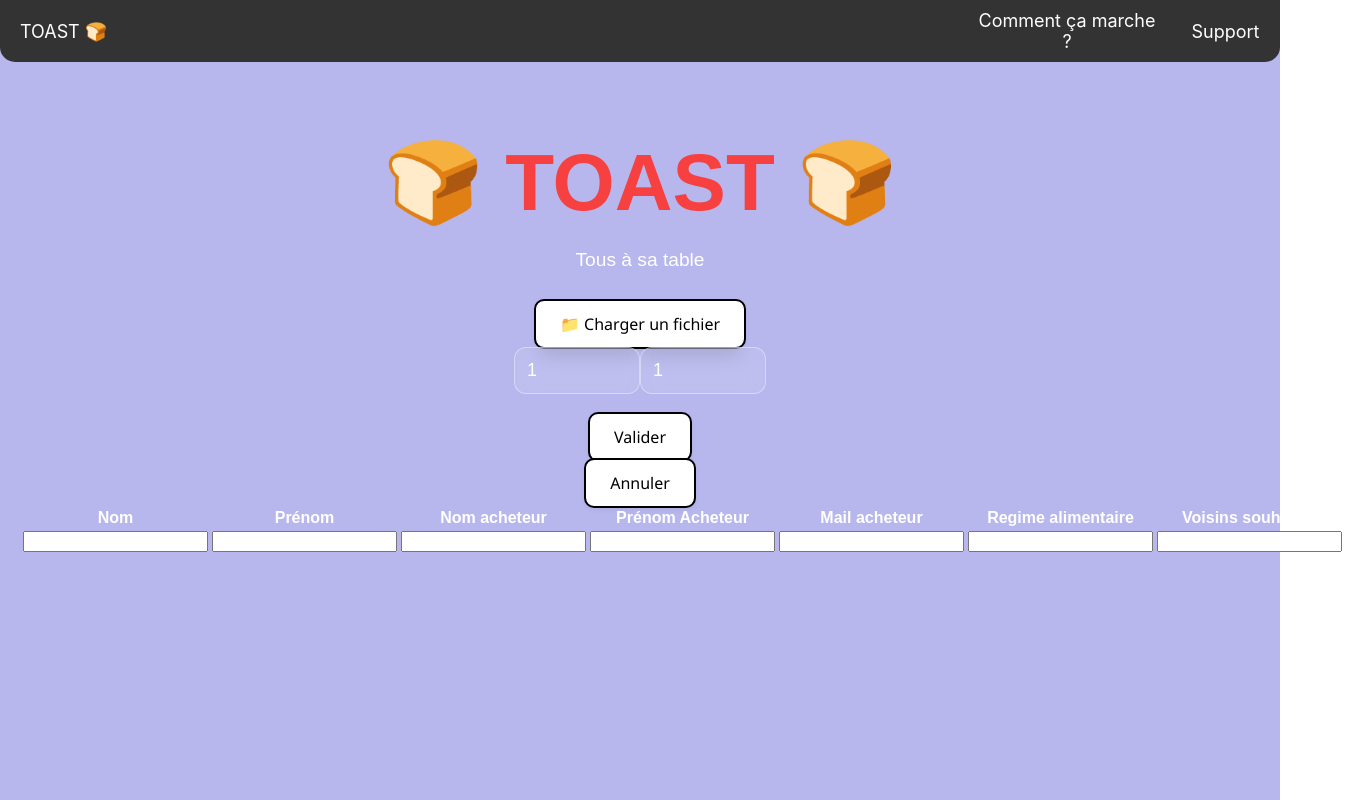
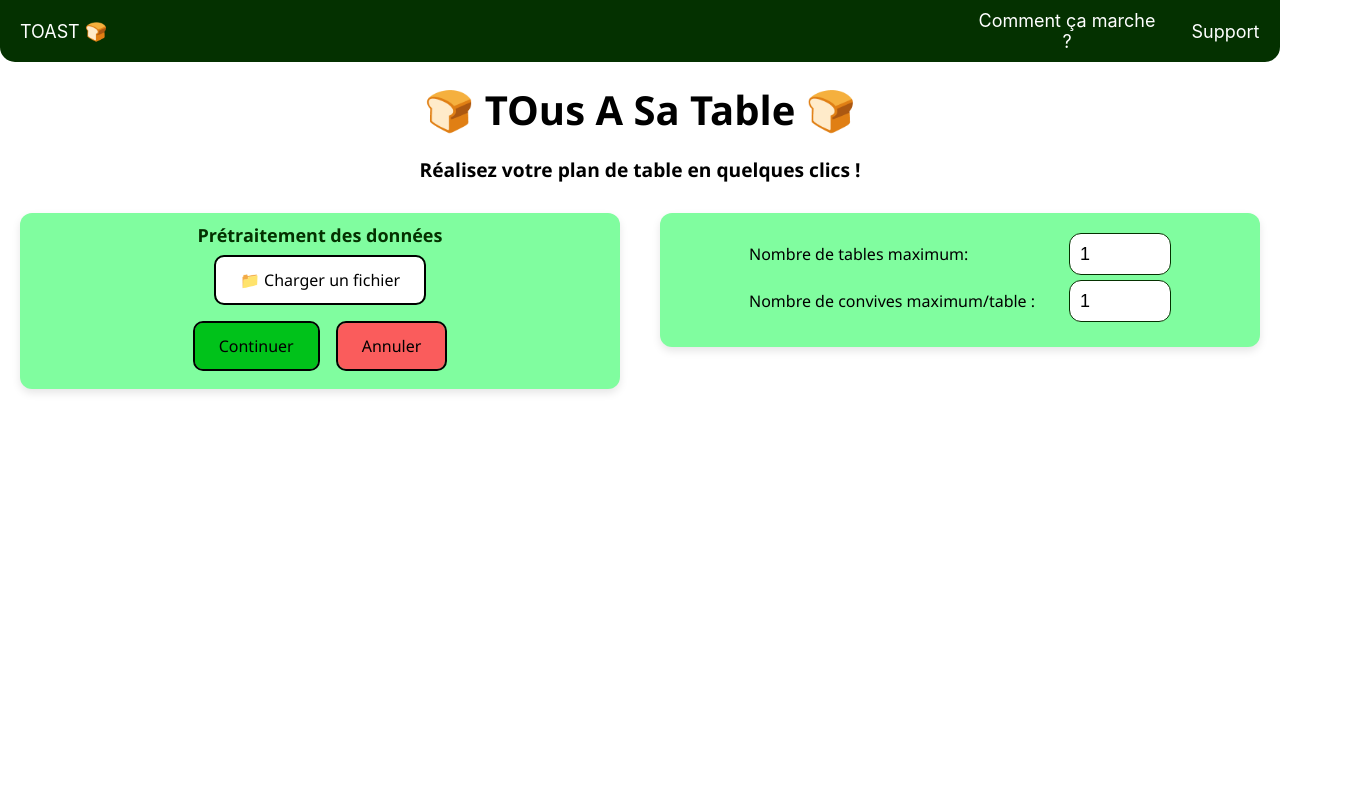
Before and after one commit to Manon3005/TOAST_SMART, a React (Create React App) app in the folder frontend/: page /#/ in a window 1280 px wide. Shown: the top 800 px of the page, 1345 px wide, since content can reach past the window. Built offline with nearby package versions, Linux system fonts and the light colour scheme.

Commit message:
Mise en place de la structure de la page

```diff
--- a/frontend/src/App.css
+++ b/frontend/src/App.css
@@ -1,5 +1,9 @@
 .App {
   text-align: center;
+}
+
+html, body {
+  overflow: hidden;
 }
 
 .App-logo {
@@ -40,47 +44,41 @@
 
 .app-container {
   text-align: center;
-  padding: 50px;
+  padding: 20px;
   font-family: 'Segoe UI', sans-serif;
-  background: #b7b7ee;
+  background: #ffffff;
   color: white;
   height: 100vh;
 }
 
 h1 {
-  font-size: 5rem;
+  font-size: 40px;
+  margin-top: 0px;
   margin-bottom: 10px;
-  color: #f74141;
+  color: black;
+}
+
+h2 {
+  font-size: 18px;
+  margin-top: -10px;
+  margin-bottom: 10px;
+  color: #043100;
+}
+
+h3 {
+  font-size: 1.2rem;
+  margin-bottom: 30px;
+  color: black;
 }
 
 p {
-  font-size: 1.2rem;
-  margin-bottom: 30px;
-}
-
-.file-button {
-  padding: 12px 24px;
   font-size: 1rem;
-  border: none;
-  background-color: #ffffff;
-  color: #000000;
-  border-radius: 8px;
-  cursor: pointer;
-  transition: background-color 0.3s, color 0.3s, transform 0.2s;
-  box-shadow: 0 2px 6px rgba(0, 0, 0, 0.1);
-  font-family: 'Segoe UI', sans-serif;
-  outline: 2px solid #000000;
-}
-
-.file-button:hover {
-  background-color: #000000;
-  color: #ffffff;
-  outline: 2px solid #ffffff;
-  transform: translateY(-2px);
+  margin-bottom: 20px;
+  color: black;
 }
 
 .navbar {
-  background-color: #333;
+  background-color: #043100;
   padding: 10px 20px;
   display: flex;
   justify-content: space-between;
@@ -96,7 +94,7 @@ p {
   left: 0;
   right: 0;
   bottom: 0;
-  background-color: #b7b7ee;
+  background-color: #ffffff;
   border-radius: 15px;
   z-index: -1;
 }
@@ -129,16 +127,64 @@ p {
   transform: scale(1.05);
 }
 
+.file-button,
+.continue-button,
+.reset-button {
+  padding: 12px 24px;
+  font-size: 1rem;
+  border: none;
+  border-radius: 8px;
+  cursor: pointer;
+  transition: background-color 0.3s, color 0.3s, transform 0.2s;
+  font-family: 'Segoe UI', sans-serif;
+}
+
+.file-button:hover {
+  background-color: #000000;
+  color: #ffffff;
+  outline: 2px solid #ffffff;
+  transform: translateY(-1px);
+}
+
+.file-button {
+  background-color: #ffffff;
+  color: #000000;
+  outline: 2px solid #000000;
+}
+
+.continue-button {
+  background-color: #00c21a;
+  color: #000000;
+  outline: 2px solid #000000;
+}
+
+.continue-button:hover {
+  background-color: #00ff00;
+  transform: translateY(-1px);
+}
+
+.reset-button {
+  background-color: #fa5c5c;
+  color: #000000;
+  outline: 2px solid #000000;
+}
+
+.reset-button:hover {
+  background-color: #ff0000;
+  transform: translateY(-1px);
+}
+
 .glass-number {
-  background: rgba(255, 255, 255, 0.1);
+  background: #ffffff;
   backdrop-filter: blur(10px);
-  border: 1px solid rgba(255, 255, 255, 0.4);
-  color: #fff;
-  padding: 12px;
+  border: 1px solid #043100;
+  color: #000000;
+  padding: 10px;
   font-size: 18px;
   border-radius: 12px;
   outline: none;
-  width: 100px;
+  width: 80px;
+  height: 20px;
 }
 
 .glass-number::placeholder {
@@ -148,3 +194,51 @@ p {
 .glass-number:focus {
   border-color: #4a90e2;
 }
+
+.app-content {
+  display: flex;
+  justify-content: space-between;
+  gap: 40px; /* Espace entre les deux rectangles */
+}
+
+.left-part {
+  width: 48%;
+  background-color: #80fd9f;
+  padding: 20px;
+  border-radius: 12px;
+  box-shadow: 0 4px 8px rgba(0, 0, 0, 0.1);
+  align-self: flex-start;
+}
+
+.nb-table,
+.nb-guest {
+  display: flex;
+  flex-direction: row;
+  align-items: center;
+  justify-content: center;
+  gap: 20px;
+  margin-bottom: 5px;
+}
+
+.nb-table p,
+.nb-guest p {
+  width: 300px;
+  margin: 0;
+  text-align: left; /* ou left selon le rendu voulu */
+}
+
+.right-part {
+  width: 48%;
+  background-color: #80fd9f;
+  padding: 20px;
+  border-radius: 12px;
+  box-shadow: 0 4px 8px rgba(0, 0, 0, 0.1);
+  align-self: flex-start;
+}
+
+.continue-reset-buttons {
+  display: flex;
+  justify-content: center;
+  gap: 20px; /* Espace entre les deux boutons */
+  margin-top: 20px;
+}
--- a/frontend/src/components/continueButton.js
+++ b/frontend/src/components/continueButton.js
@@ -10,6 +10,6 @@ export function ContinueButton({onClick}) {
     null,
     React.createElement(
         'button',
-        { onClick : onClick, className: 'file-button' },'Valider' )
+        { onClick : onClick, className: 'continue-button' },'Continuer' )
 );
 }
--- a/frontend/src/components/resetButton.js
+++ b/frontend/src/components/resetButton.js
@@ -10,6 +10,6 @@ export function ResetButton({onClick}) {
     null,
     React.createElement(
         'button',
-        { onClick : onClick, className: 'file-button' },'Annuler' )
+        { onClick : onClick, className: 'reset-button' },'Annuler' )
 );
 }
--- a/frontend/src/pages/home.js
+++ b/frontend/src/pages/home.js
@@ -28,22 +28,38 @@ export function Home() {
 
     return React.createElement(
         'div',
-        { className: 'app-container', style: { padding: '20px', fontFamily: 'sans-serif' } },
-        React.createElement('h1', null, '🍞 TOAST 🍞'),
-        React.createElement('p', null, 'Tous à sa table'),
-        React.createElement(FileButton, {className: 'file-button', disabled: locked, nameFile: nameFile, setName: setName, errorFile : errorFile, setErrorFile : setErrorFile}),
-        React.createElement(InputNumber, {value: maxGuests, disabled: locked, onChange: val => setMaxGuests(parseInt(val, 10)) }, 'Nombre max de convives par table' ),
-        React.createElement(InputNumber, {value: maxTables, disabled: locked, onChange: val => setMaxTables(parseInt(val, 10)) },'Nombre max de tables'),
+        { className: 'app-container'},
+        React.createElement('div', { className: 'app-header' },
+          React.createElement('h1', null, '🍞 TOus A Sa Table 🍞'),
+          React.createElement('h3', null, 'Réalisez votre plan de table en quelques clics !')
+        ),
+        React.createElement('div', { className: 'app-content' },
+          React.createElement('div', { className: 'left-part' },
+            React.createElement('h2', null, 'Prétraitement des données'),
 
-        React.createElement('div', { style: { marginTop: '20px' } },
-            React.createElement(ContinueButton, {
-              onClick: actionContinue,
-              style: { marginRight: '10px' }
-            }),
-            React.createElement(ResetButton, {
-              onClick: actionReset
-            })
+            //React.createElement(TableColumn,{tableData : tableData, setTableData : setTableData}), //disabled : disabled
+
+            React.createElement(FileButton, {className: 'file-button', disabled: locked, nameFile: nameFile, setName: setName, errorFile : errorFile, setErrorFile : setErrorFile}),
+            React.createElement('div', {className: 'continue-reset-buttons'},
+                React.createElement(ContinueButton, {
+                  onClick: actionContinue
+                }),
+                React.createElement(ResetButton, {
+                  onClick: actionReset
+                })
+              ),
+
           ),
-        React.createElement(TableColumn,{tableData : tableData, setTableData : setTableData}) //disabled : disabled
-        );
+          React.createElement('div', { className: 'right-part' },
+            React.createElement('div', { className: 'nb-table' },
+              React.createElement('p', null, 'Nombre de tables maximum:'),
+              React.createElement(InputNumber, {value: maxTables, disabled: locked, onChange: val => setMaxTables(parseInt(val, 10)) },'Nombre max de tables')
+            ),
+            React.createElement('div', { className: 'nb-guest' },
+              React.createElement('p', null, 'Nombre de convives maximum/table :'),
+              React.createElement(InputNumber, {value: maxGuests, disabled: locked, onChange: val => setMaxGuests(parseInt(val, 10)) }, 'Nombre max de convives par table' )
+            ),
+            )
+          )
+        )
 }
```
Also changed, not shown: 1 other file (tests, documents, lock files or other folders).
